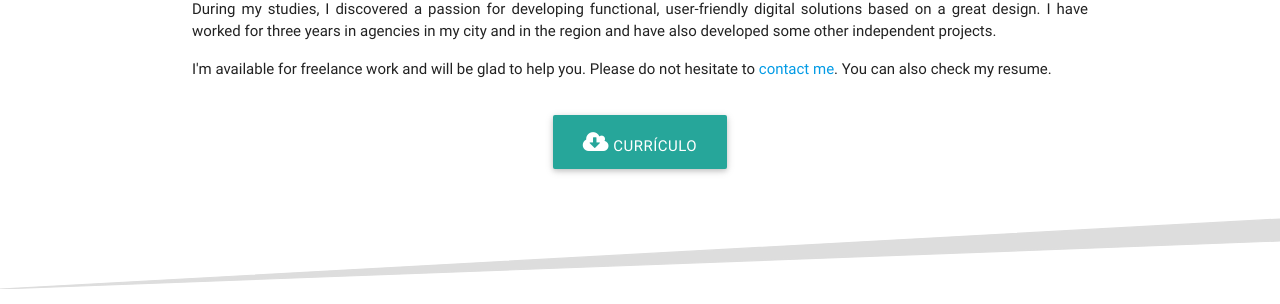
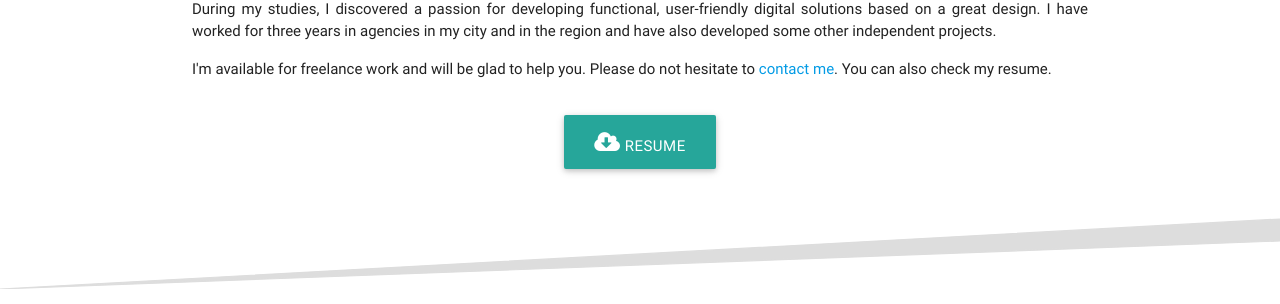
Before and after one commit to olavillalon/olavillalon.github.io, a Jekyll site: the page built from en/about.html, in a window 1280 px wide. Shown: the part 1114-1418 px from the top of the page. Built offline with Jekyll 4.4.1, drawn with Linux system fonts in a browser that asks for light colours.

Commit message:
Update on about page

```diff
--- a/en/about.html
+++ b/en/about.html
@@ -43,7 +43,7 @@ title: About Me - Matheus Villalón
     </section>
     <div class="container center">
         <div class="row">
-            <a href="{{ site.url }}cv-matheus-en.pdf" target="_blank" class="waves-effect waves-light btn-large"><i class="fa fa-cloud-download"></i> Currículo </a>
+            <a href="{{ site.url }}cv-matheus-en.pdf" target="_blank" class="waves-effect waves-light btn-large"><i class="fa fa-cloud-download"></i> Resume </a>
         </div>
     </div>
     <div class="divisor relative">
```
Also changed, not shown: 2 other files.
